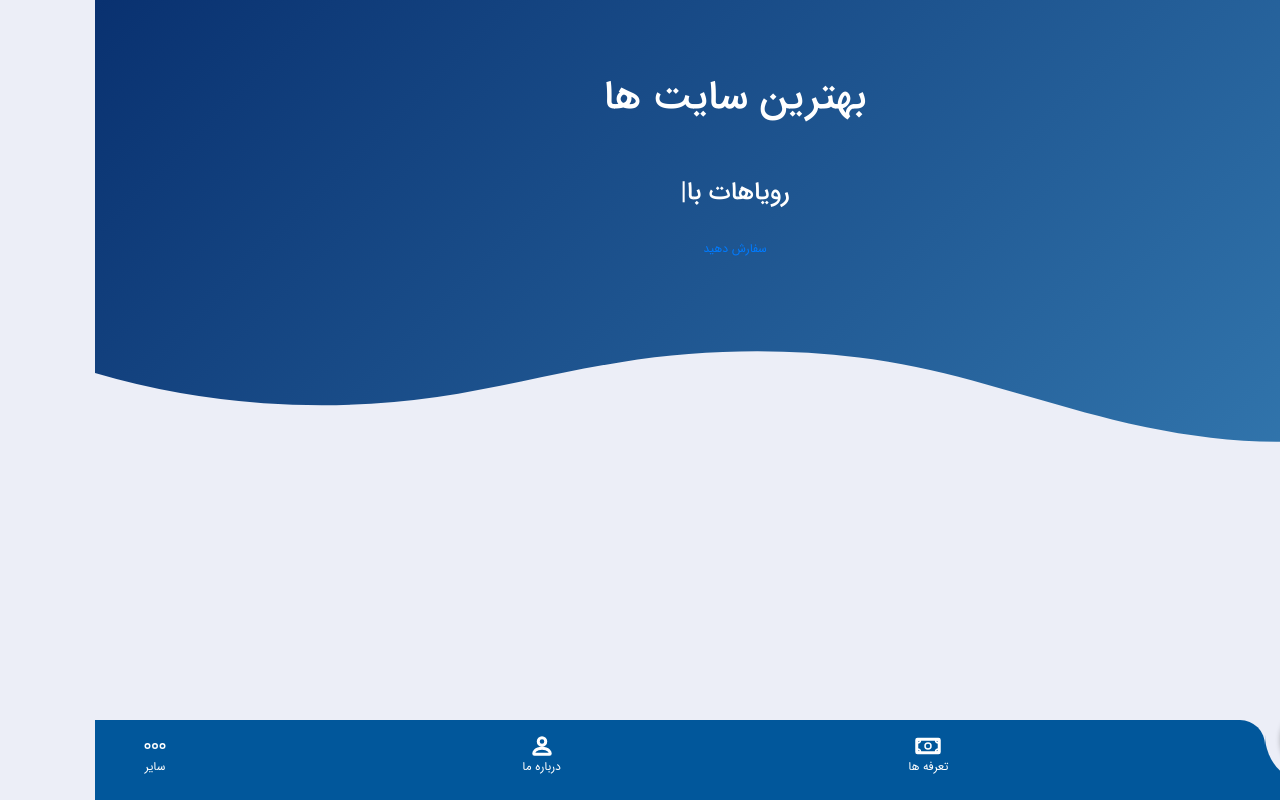
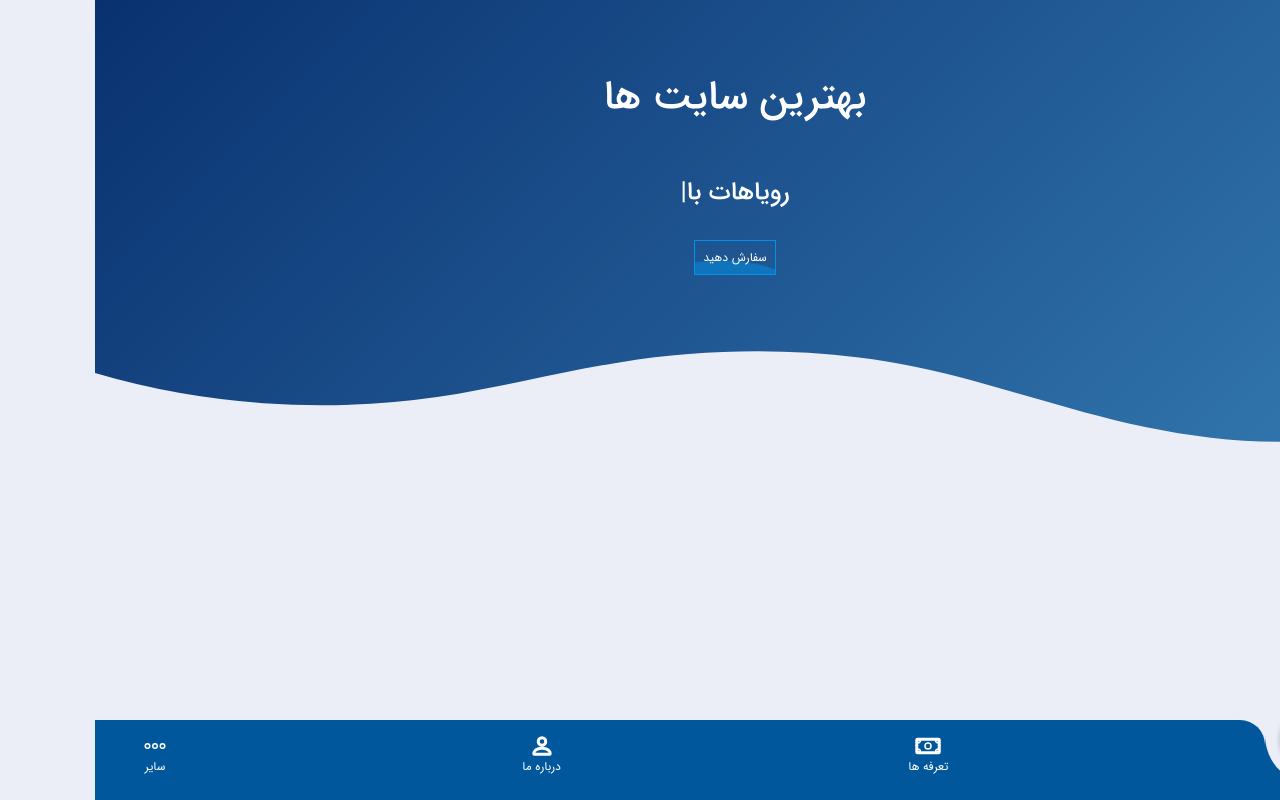
Before and after one commit to KavehKarami/shop-theme-react, a React (Create React App) app: page / in a window 1280 px wide. Built offline with nearby package versions, Linux system fonts and the light colour scheme.

Commit message:
update styles

```diff
--- a/src/assets/scss/_variables.scss
+++ b/src/assets/scss/_variables.scss
@@ -1,6 +1,20 @@
+/* ------------------------- Material-ui colors ------------------------ */
+$blue-900-dark: #093170;
+
+$lightBlue-900-light: #3378af;
+$lightBlue-900: #01579b;
+$lightBlue-700: #0091ea;
+
+/* -------------------------------------------------------------------------- */
+
 $bg-body: #eceef7;
 $main-color: #fff;
 
-$tab-bar-bg-box: #01579b;
+$tab-bar-bg-box: $lightBlue-900;
 $tab-bar-bg-icon: $tab-bar-bg-box;
 $tab-bar-text: #fff;
+
+$home-intro-bg-left: $blue-900-dark;
+$home-intro-bg-right: $lightBlue-900-light;
+
+$btn-water: $lightBlue-700;
--- a/src/assets/scss/containers/home.scss
+++ b/src/assets/scss/containers/home.scss
@@ -1,5 +1,9 @@
 .homeIntro {
-  background-image: linear-gradient(135deg, #093170, #3378af);
+  background-image: linear-gradient(
+    135deg,
+    $home-intro-bg-left,
+    $home-intro-bg-right
+  );
   height: 200px;
 
   @include bp-md {
@@ -21,10 +25,4 @@
       font-size: 25px !important;
     }
   }
-
-  .btn-box a {
-    font-size: 12px !important;
-
-    text-align: center;
-  }
 }
--- a/src/assets/scss/main.scss
+++ b/src/assets/scss/main.scss
@@ -5,4 +5,5 @@
 
 @import "./components/navbar.scss";
 @import "./containers/home.scss";
+@import "./components/btnWater.scss";
 @import "./components/shapeDivider1.scss";
```
